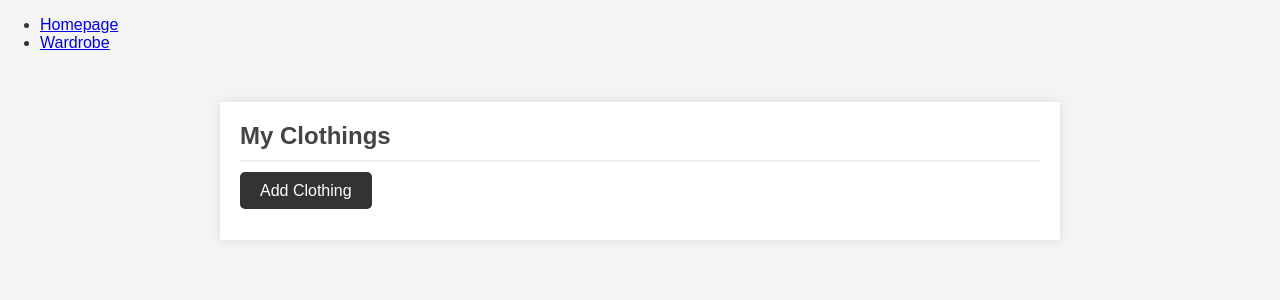
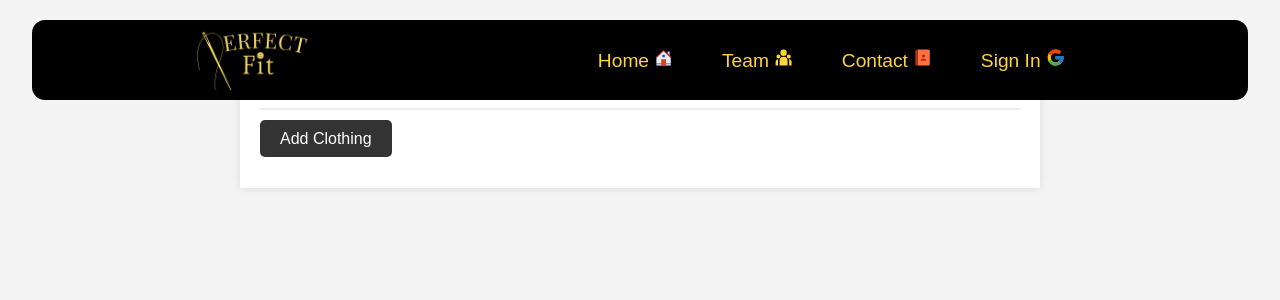
Before and after one commit to XChen601/Fashion-App, a React (Create React App) app: page /wardrobe in a window 1280 px wide. Shown: the top 300 px of the page. Built offline with nearby package versions, Linux system fonts and the light colour scheme.

Commit message:
Add nav bar and additional pages

```diff
--- a/package.json
+++ b/package.json
@@ -6,11 +6,12 @@
     "@testing-library/jest-dom": "^5.17.0",
     "@testing-library/react": "^13.4.0",
     "@testing-library/user-event": "^13.5.0",
+    "bootstrap-icons": "^1.10.5",
     "react": "^18.2.0",
     "react-dom": "^18.2.0",
     "react-icons": "^4.10.1",
     "react-router-dom": "^6.15.0",
-    "react-scripts": "5.0.1",
+    "react-scripts": "^5.0.1",
     "web-vitals": "^2.1.4"
   },
   "scripts": {
--- /dev/null
+++ b/src/components/Homepage.css
@@ -0,0 +1,3 @@
+body{
+    background-color: blue;
+}
--- a/src/components/Homepage.js
+++ b/src/components/Homepage.js
@@ -1,5 +1,5 @@
 import React from "react";
-
+import "./Homepage.css";
 function Homepage() {
   return (
     <div>
--- /dev/null
+++ b/src/components/Navbar.css
@@ -0,0 +1,67 @@
+#logo{
+    justify-self: start;
+    cursor: pointer;
+    margin-bottom: .09%;
+    width: 10%;
+}
+.navbar{
+    display: flex;
+    justify-content: space-around;
+    align-items: center;
+    font-size: 1.2rem;
+    padding: 0% 30px;
+    background-color: black;
+    box-shadow: 0% 5px 15px rgb(0,0,0,.25);
+    width: 95%;
+    height: 80px;
+    border-radius: 13px;
+    position: fixed;
+    top: 20px;
+    left: 50%;
+    transform: translate(-50%);
+}
+
+#nav-menu{
+    display: grid;
+    grid-template-columns: repeat(4,auto);
+    grid-gap: 10px;
+    list-style-type: none;
+    align-items: center;
+    text-align: center;
+    justify-content: end;
+}
+.nav-links{
+    text-decoration: none;
+    color: #ffd43a;
+    padding: 0.7rem 1.2rem;
+    white-space: nowrap;
+}
+.nav-links:hover{
+    color: black;
+    background-color: #FBDC6A;
+    padding: 0.7rem 1.2rem;
+    white-space: nowrap;
+    border-radius: 4px;
+    transition: all 0.5s ease-in-out;
+}
+#closed-i, #menu-i{
+    size: 1vh;
+    color: #FBDC6A;
+}
+#menu-icon{
+    display: none;
+}
+
+@media screen and (max-width: 850px) {
+    #menu-i{
+        z-index: 99;
+    }
+    .navbar{
+        display: flex;
+        flex-direction: column;
+        justify-content: flex-start;
+        background-color: black;
+        box-shadow: 0% 5px 15px rgb(0,0,0,.25);
+    }
+
+}
--- a/src/components/Navbar.js
+++ b/src/components/Navbar.js
@@ -1,19 +1,45 @@
-import React from "react";
 import { Link } from "react-router-dom";
+import React, { useState } from "react";
+import "./Navbar.css";
+import logo from "./img/logo.png";
+import {regularNavbar} from "./regularNavbar";
+import {FcHome} from "react-icons/fc";
+import {RiTeamFill} from "react-icons/ri";
+import {FcContacts} from "react-icons/fc";
+import {FcGoogle} from "react-icons/fc";
+import {CgMenu} from "react-icons/cg";
+import {CgClose} from "react-icons/cg";
+
 
 function Navbar() {
+
+  const [closed, setclosed] = useState(false);
+
   return (
-    <nav>
-      <ul>
-        <li>
-          <Link to="/">Homepage</Link>
-        </li>
-        <li>
-          <Link to="/wardrobe">Wardrobe</Link>
-        </li>
+    <nav  className="navbar">
+      <img src={logo} alt="Perfect fit logo" id="logo"/>
+      <div id="menu-icon">
+        { closed && <div id="closed-i" onClick={()=> setclosed(!closed)}> <CgClose/> </div> }
+        {!closed && <div id="menu-i" onClick={()=> setclosed(!closed)}> <CgMenu/> </div> }
+      </div>
+
+      <ul id="nav-menu">
+        {regularNavbar.map((item,index)=>{
+          return(
+            <li key={index}>
+              <Link to={item.url} className={item.cName}>{item.title} {icons(index)}</Link>
+            </li>
+          )
+        } )}
       </ul>
     </nav>
   );
 }
+function icons(index){
+  const iconCollection = [<FcHome/>,<RiTeamFill/>,<FcContacts/>,<FcGoogle/>];
+  return(
+    iconCollection[index]
+  );
+}
 
 export default Navbar;
--- /dev/null
+++ b/src/components/regularNavbar.js
@@ -0,0 +1,22 @@
+export const regularNavbar = [
+    {
+        title: "Home",
+        url: "./Homepage.js",
+        cName: "nav-links",
+    },
+    {
+        title: "Team",
+        url: "./Team.js",
+        cName: "nav-links",
+    },
+    {
+        title: "Contact",
+        url: "./Contact.js",
+        cName: "nav-links",
+    },
+    {
+        title: "Sign In",
+        url: "#",
+        cName: "nav-links",
+    }
+];
--- a/src/index.css
+++ b/src/index.css
@@ -1,8 +1,11 @@
+*{
+  margin: 0;
+  padding: 0;
+  box-sizing: border-box;
+  font-family: sans-serif;
+}
 body {
   margin: 0;
-  font-family: -apple-system, BlinkMacSystemFont, 'Segoe UI', 'Roboto', 'Oxygen',
-    'Ubuntu', 'Cantarell', 'Fira Sans', 'Droid Sans', 'Helvetica Neue',
-    sans-serif;
   -webkit-font-smoothing: antialiased;
   -moz-osx-font-smoothing: grayscale;
 }
```
Also changed, not shown: src/components/Contact.css (added), src/components/Contact.js (added), src/components/Team.css (added), src/components/Team.js (added), src/components/img/logo.png (added), 1 other file (tests, documents, lock files or other folders).
